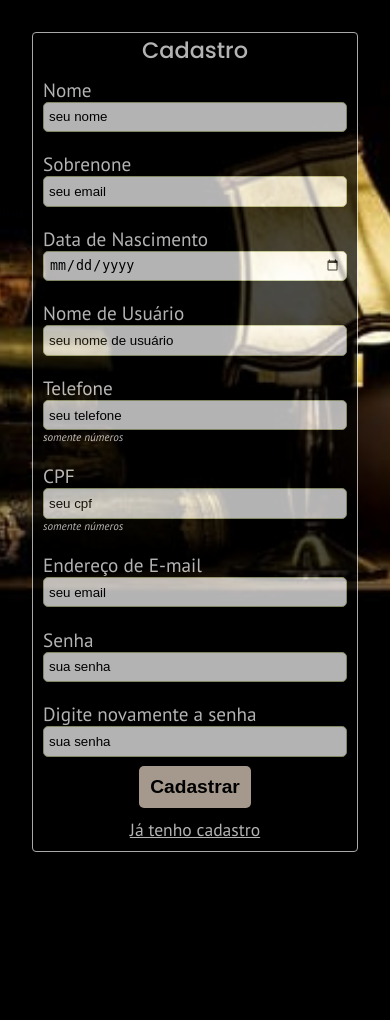
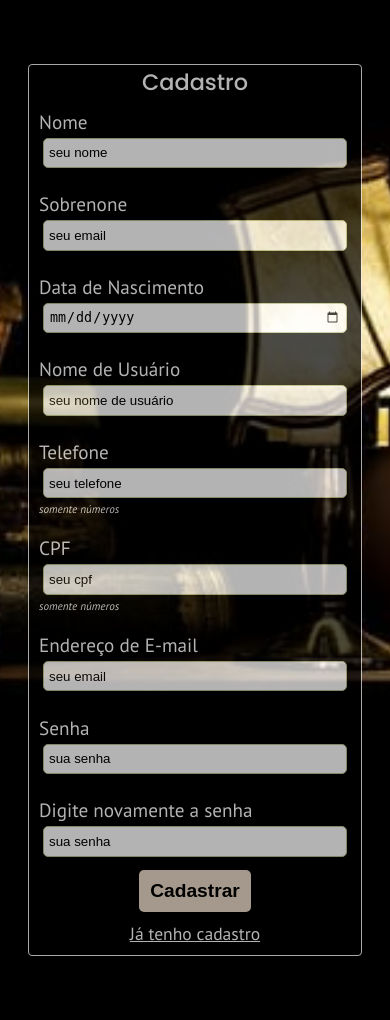
Before and after one commit to Dev-magno/tela-de-cadastro-PI, a PHP site: page / in a window 390 px wide. Before the commit the page ends 852 px from the top, so only its background shows below. Run offline with PHP 8.4, Linux system fonts and the light colour scheme.

Commit message:
adcionei mais margin na página

```diff
--- a/style.css
+++ b/style.css
@@ -143,7 +143,7 @@
         border-radius: 4px;
         opacity: 0.7;
         padding: 0px;
-        margin: 2rem 0 2rem 0;
+        margin: 4rem 0 4rem 0;
     }
 
     .div-form h1 {
@@ -173,7 +173,7 @@
         border: 0.1px solid var(--cor-primaria);
         width: 19rem;
         border-radius: 5px;
-        margin: 0;
+        margin: 4px;
     }
 
     #btn-cadastrar {
```
